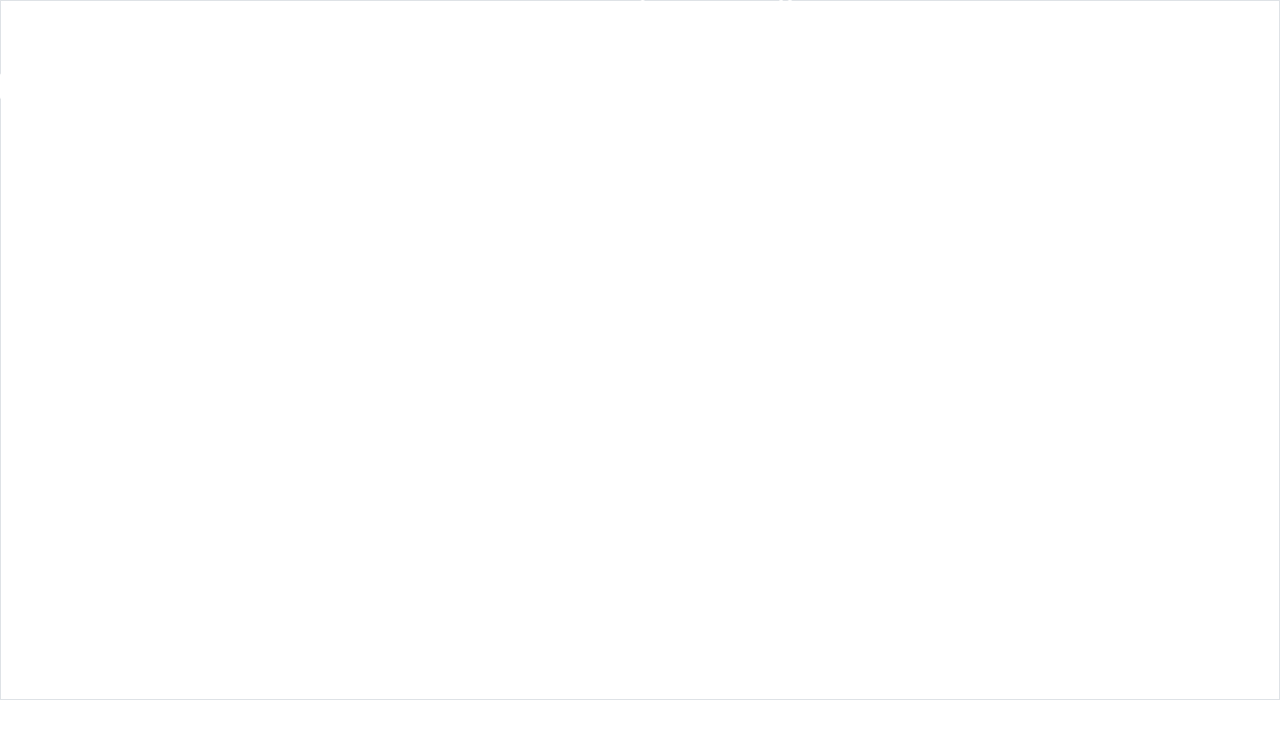
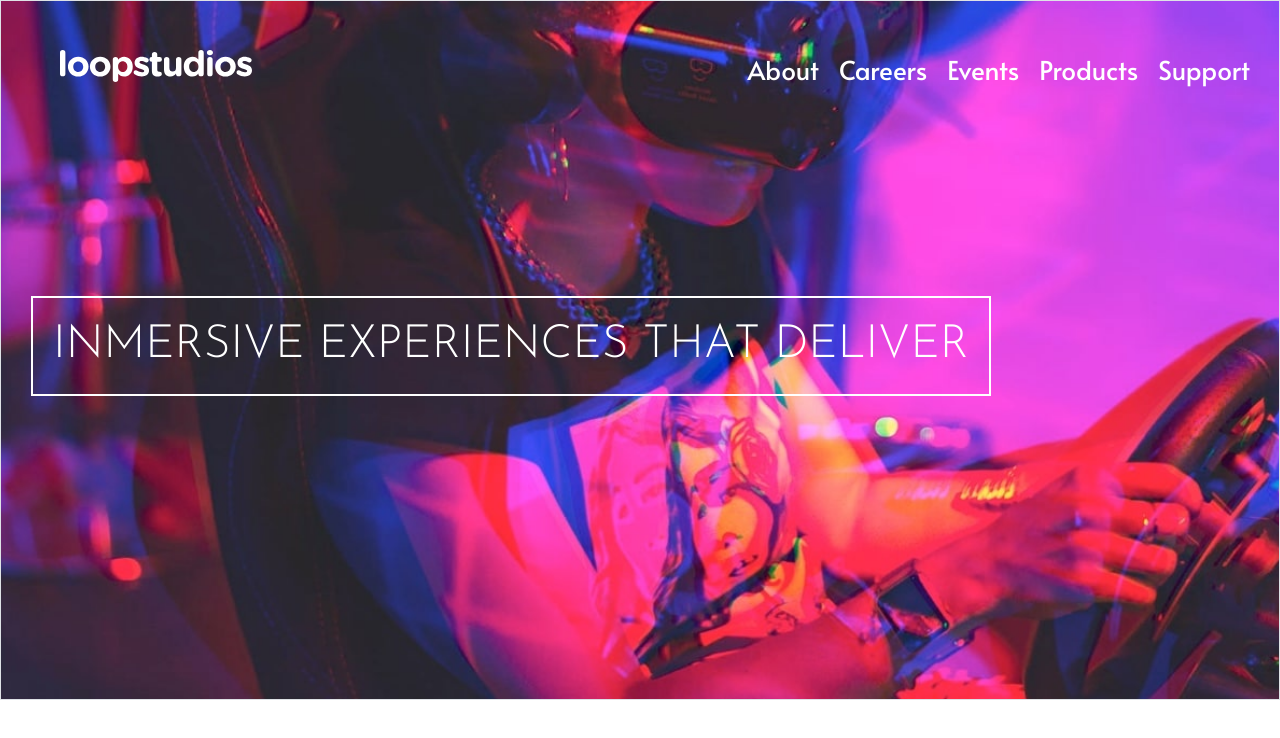
Before and after one commit to Bney28/landing-page-example, a React (Create React App) app: page / in a window 1280 px wide. Shown: the top 738 px of the page. Built offline with nearby package versions, Linux system fonts and the light colour scheme.

Commit message:
feat: added styles header - hero

```diff
--- a/src/Styles/style-header.css
+++ b/src/Styles/style-header.css
@@ -8,6 +8,11 @@
     --Very-Dark-Gray: hsl(0, 0%, 41%)
 }
 
+* {
+    margin: 0;
+    padding: 0;
+    box-sizing: border-box;
+}
 
 /* Header */
 
@@ -17,9 +22,11 @@
     align-items: center;
     justify-content: space-between;
     width: 100%;
+    padding: 10px 20px;
 }
 
-.Bg {
+/* Hero */
+.texto {
     background-image: url("../Imgs/image-hero.jpg");
     background-repeat: no-repeat;
     background-size: cover;
@@ -27,14 +34,13 @@
     height: 700px;
 }
 
-
-.border {
+.texto .border {
     display: flex;
     align-items: center;
     height: 700px;
 }
 
-.border h1 {
+.texto .border h1 {
     color: var(--White);
     font-size: 46px;
     border: 2px var(--White) solid;
@@ -43,13 +49,115 @@
     text-transform: uppercase;
 }
 
-ul{
+/* NavBar */
+
+ul {
     list-style-type: none;
 }
 
-button{
+button {
     background-color: transparent;
     font-family: "Alata", sans-serif;
     border: 0;
     color: var(--White);
 }
+
+.menu-burguer {
+    padding: 20px;
+    cursor: pointer;
+    transition: 0.4s;
+}
+
+.bar {
+    background-color: var(--White);
+    width: 35px;
+    height: 3px;
+    margin: 0 0 5px;
+}
+
+.header .menu-burguer.close .bar-1 {
+    transform: rotate(40deg);
+}
+
+.header .menu-burguer.close .bar-2 {
+    opacity: 0;
+}
+
+.header .menu-burguer.close .bar-3 {
+    transform: rotate(-40deg);
+    margin-top: -16px;
+}
+
+
+.navBar {
+    display: none;
+    position: absolute;
+    top: 0;
+    right: 0;
+    bottom: 0;
+    left: 0;
+    background-color: var(--Black);
+    min-height: 80vh;
+}
+
+.navBar.open {
+    display: block;
+}
+
+.navBar ul {
+    padding-top: 50px;
+    padding-left: 20px;
+}
+
+.navBar ul li {
+    margin-bottom: 20px;
+}
+
+.navBar ul li button {
+    text-transform: uppercase;
+    font-size: 35px;
+}
+
+.logo-nav {
+    padding: 20px;
+}
+
+
+@media screen and (min-width: 1200px) {
+
+    .logo{
+        padding: 40px;
+    }
+
+    .navBar {
+        display: flex;
+        background-color: transparent;
+        justify-content: right;
+        padding-top: 0;
+        padding-right: 30px;
+    }
+
+    .navBar ul{
+        display: flex;
+        flex-direction: row;
+        gap: 20px;
+    }
+
+    .navBar ul li button{
+        font-size: 26px;
+        text-transform: capitalize;
+    }
+
+    .logo-nav{
+        display: none;
+    }
+
+    .menu-burguer{
+        display: none;
+    }
+
+    .border{
+        padding-left: 30px;
+
+    }
+}
```
